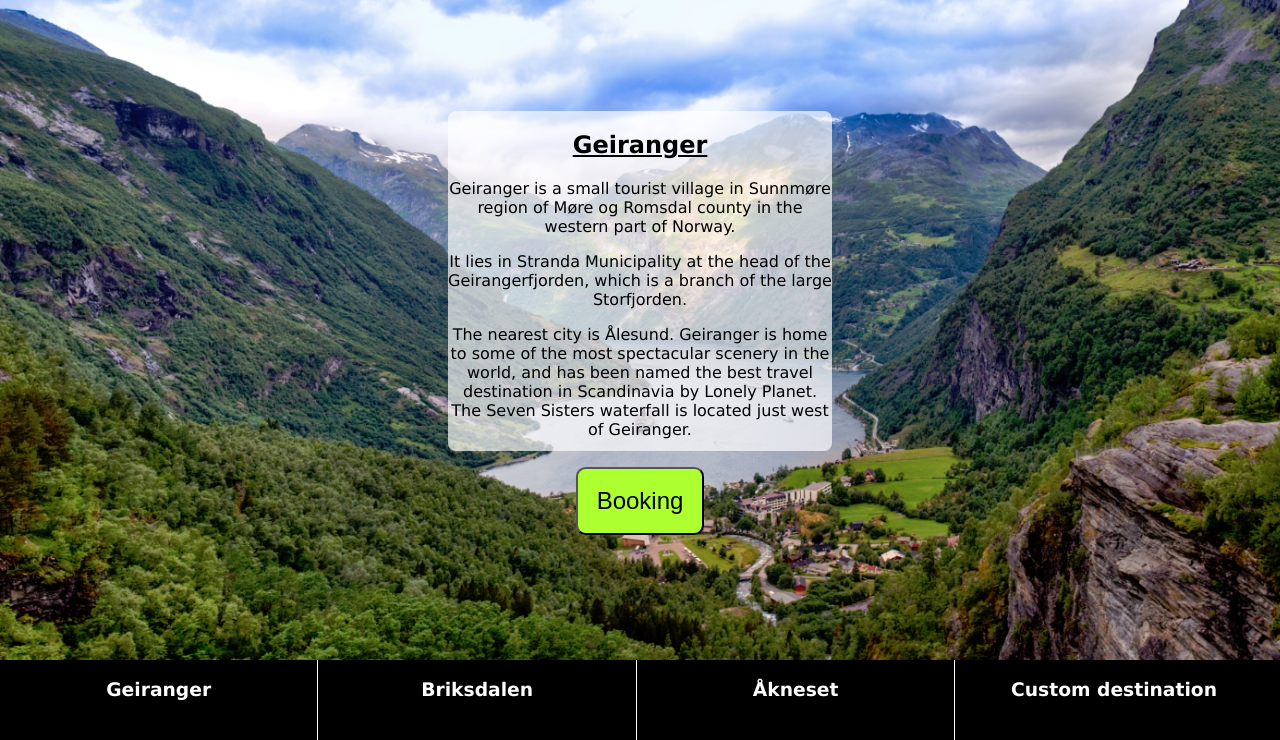
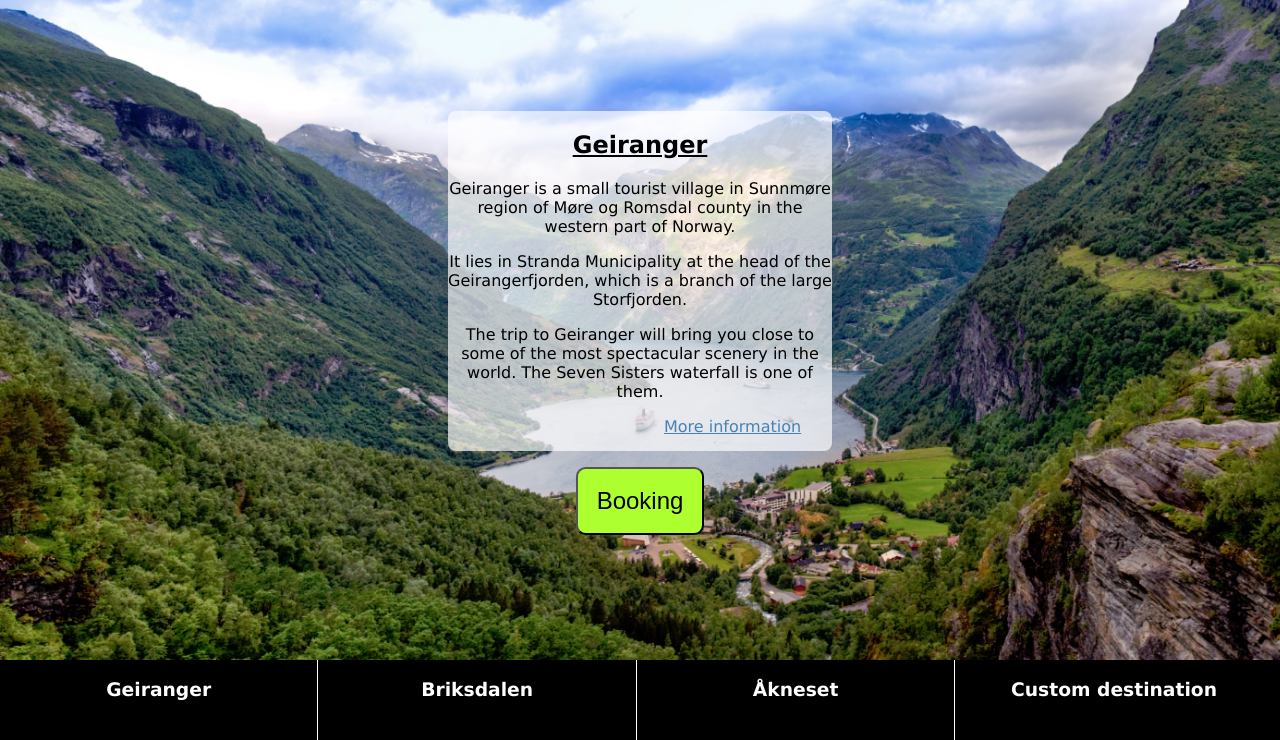
Before and after one commit to fhabostad/TrollAirTours-Client, a PHP site: page /TrollAirTours-Client/ in a window 1280 px wide. Shown: the part 60-800 px from the top of the page. Run offline with PHP 8.4, Linux system fonts and the light colour scheme; some libraries are stand-ins or nearby versions.

Commit message:
hometext

```diff
--- a/view/home.php
+++ b/view/home.php
@@ -6,7 +6,7 @@
                             <h2> Geiranger </h2>
                             <p> Geiranger is a small tourist village in Sunnmøre region of Møre og Romsdal county in the western part of Norway. </p>
                             <p> It lies in Stranda Municipality at the head of the Geirangerfjorden, which is a branch of the large Storfjorden. </p>
-                            <p> The nearest city is Ålesund. Geiranger is home to some of the most spectacular scenery in the world, and has been named the best travel destination in Scandinavia by Lonely Planet. The Seven Sisters waterfall is located just west of Geiranger.</p>
+                            <p> The trip to Geiranger will bring you close to some of the most spectacular scenery in the world. The Seven Sisters waterfall is one of them.</p>
                             <a href="https://en.wikipedia.org/wiki/Geiranger"> More information </a>
                         </div>
 
@@ -14,8 +14,8 @@
                         <div id="briksdalen-info">
                             <h2> Briksdalen </h2>
                             <p> In Briksdalen lies Briksdalsbreen (the Briksdal glacier) and is one of the most accessible and best known arms of the Jostedalsbreen glacier. Briksdalsbreen is located in the municipality of Stryn in Sogn og Fjordane county, Norway.
-                            <p> It is located inside Jostedalsbreen National Park. Briksdalsbreen terminates in a small glacial lake, Briksdalsbrevatnet, which lies 346 metres (1,135 ft) above sea level.</p>
                             <p> The size of Briksdalsbreen depends not only on temperature, but is also strongly affected by precipitation. </p>
+                            <p> Briksdalsbreen's amazing view will send shivers down your spine as you fly past the light blue glacier.</p>
                             <a href="https://en.wikipedia.org/wiki/Briksdalsbreen"> More information </a>
                         </div>
 
@@ -23,7 +23,7 @@
                             <h2> Åkneset </h2>
                             <p> Åkneset is a mountain massif under Flosteinnibba in Stranda, Møre og Romsdal.</p>
                             <p> This area is very unstable, and a landslide from this massif can create a tidal wave as high as 80 meters. Small sensors are placed in the area to measure the movement of the mountain. </p>
-                            <p> This is place is also the starting point of the tidal wave in the norwegian movie "Bølgen"</p>
+                            <p> The trip to Åkneset will also show you the starting point of the tidal wave in the norwegian movie "Bølgen" that will most likely happen in real life.</p>
                             <a href="https://no.wikipedia.org/wiki/Åkneset"> More information </a>
                         </div>
 
```
